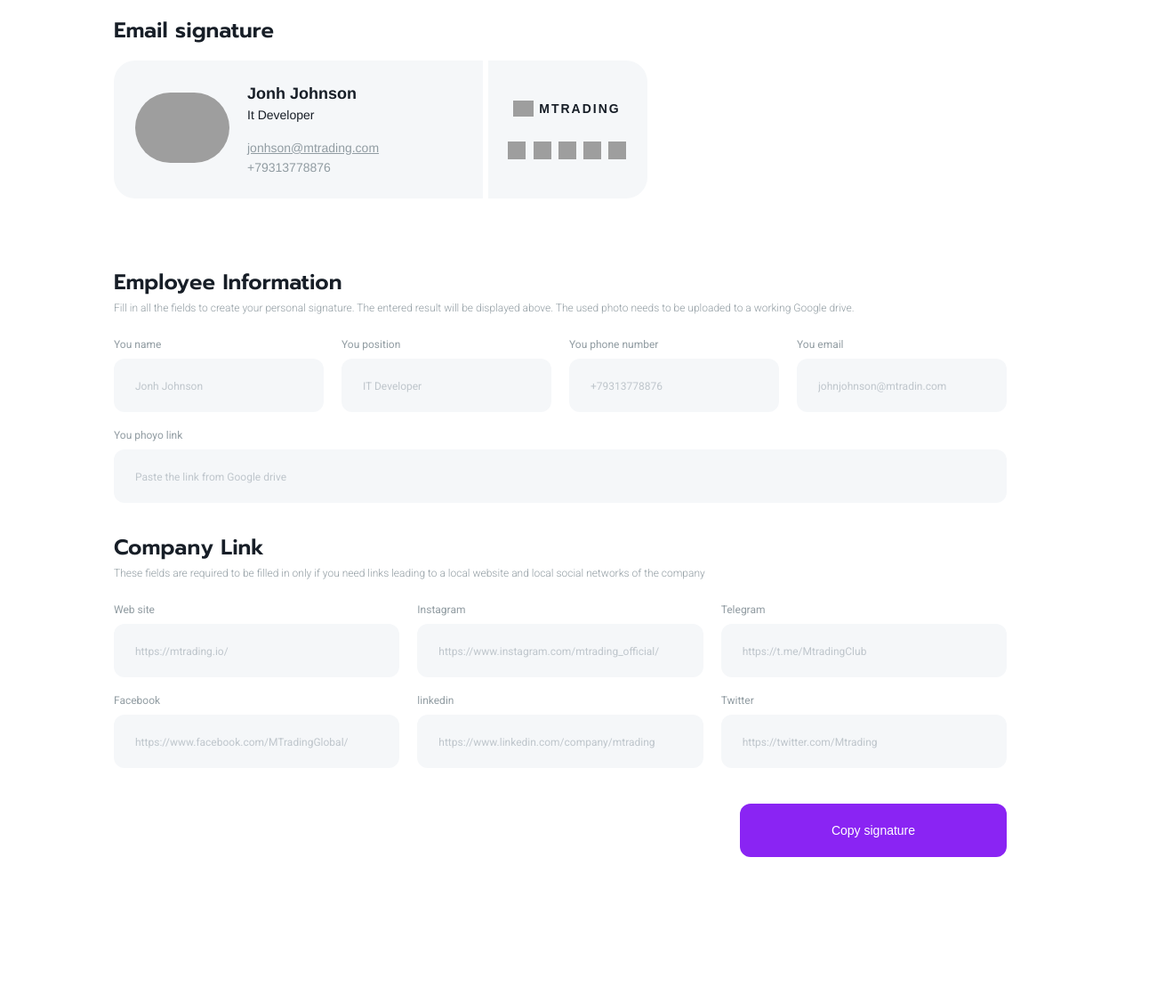
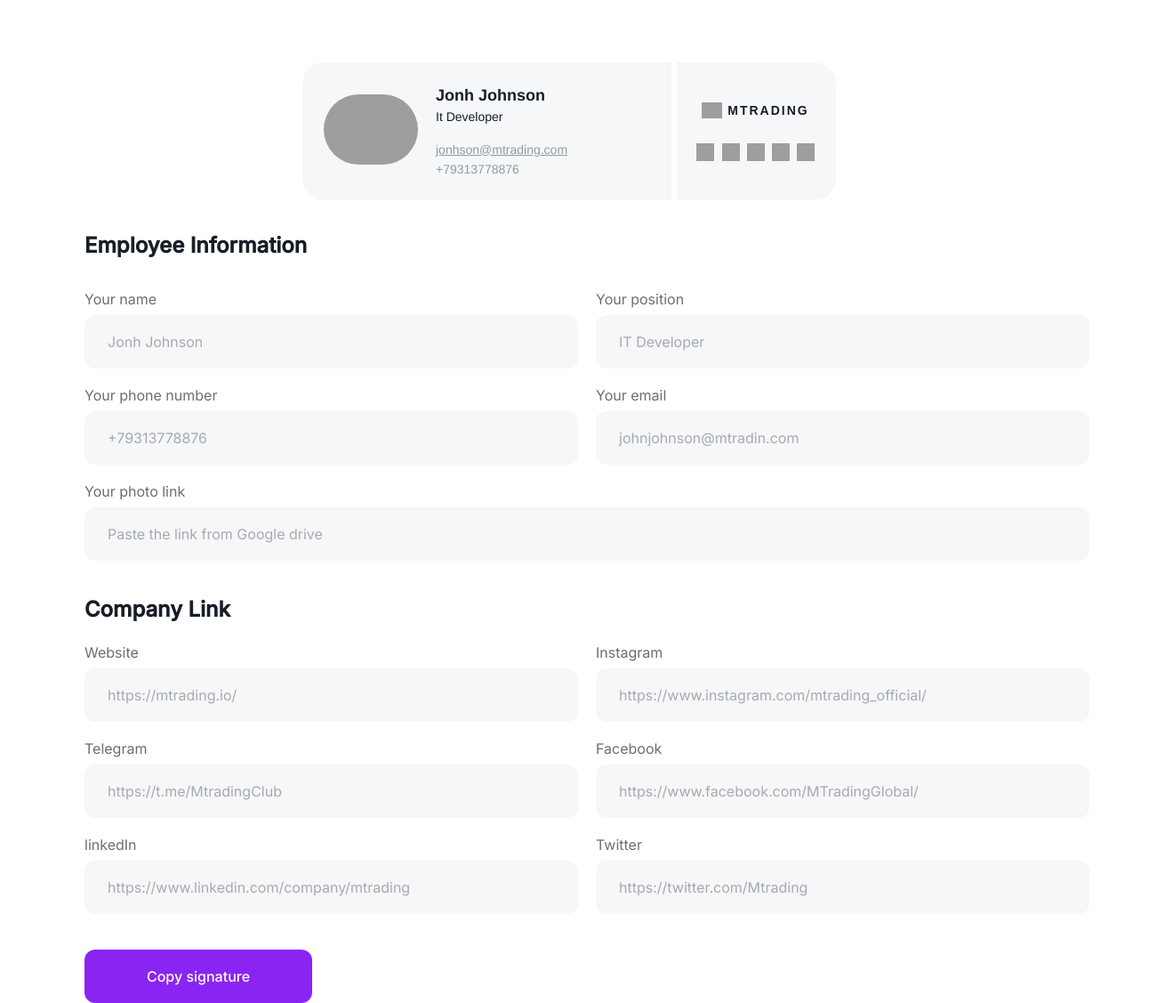
Before and after one commit to FatherofNations/SignatureConstructor, a plain HTML site: page index.html in a window 1280 px wide. Shown: the whole page at 89% size, 1310 px wide, since content can reach past the window. Before the commit the page ends 963 px from the top, so only its background shows below. Drawn offline with nearby package versions, Linux system fonts and the light colour scheme; grey boxes are pictures that could not be loaded.

Commit message:
Update index.html

```diff
--- a/index.html
+++ b/index.html
@@ -1,35 +1,37 @@
 <!DOCTYPE html>
 <head>
     <script src="https://ajax.googleapis.com/ajax/libs/jquery/3.6.1/jquery.min.js"></script>
-    <link rel="preconnect" href="https://fonts.googleapis.com">
-    <link rel="preconnect" href="https://fonts.gstatic.com" crossorigin>
-    <link href="https://fonts.googleapis.com/css2?family=Prompt:wght@600&family=Roboto:wght@300;400&display=swap" rel="stylesheet">
 </head>
 
 <style>
+
+    @import url('https://fonts.googleapis.com/css2?family=Inter:wght@400;500&display=swap');
+
     *, *::before, *::after {
         box-sizing: border-box;
     }
     body{
         margin-top: 80px;
-        width: 80%;
+        width: 100%;
         margin: 0 auto;
     }
 
 
     h1 {
-        font-family: 'Prompt', sans-serif;
+        font-family: 'Inter', sans-serif;
         font-weight: 600;
         font-size: 24px;
+        margin-bottom: 24px;
         color: #171E27;
     }
 
     p {
         margin-top: -12px;
-        font-family: 'Roboto', sans-serif;
-        font-weight: 300;
-        font-size: 12px;
-        color: #919CA2;
+        font-family: 'Inter', sans-serif;
+        font-weight: 400;
+        line-height: 28px;
+        font-size: 16px;
+        color: #54595c;
     }
 
     .info {
@@ -44,10 +46,10 @@
 
     .text-field__label {
         width: 100%;
-        font-family: 'Roboto', sans-serif;
+        font-family: 'Inter', sans-serif;
         font-weight: 400;
-        font-size: 12px;
-        color: #919CA2;
+        font-size: 16px;
+        color: #687074;
     }
 
     .input {
@@ -59,22 +61,25 @@
         background-color: #F5F7F9;
         color: #171E27;
         border-radius: 12px;
-        border: none;
-        font-family: 'Roboto', sans-serif;
+        outline: none;
+        border: 2px solid #919ca200;
+        font-family: 'Inter', sans-serif;
         font-weight: 400;
         font-size: 14px;
+        transition: .3s ease;
    }
 
     .input::placeholder{
-        color:#BFC6CC;
-        font-size: 12px;
+        color:#a6abb0;
+        font-size: 16px;
     }
     .input:hover {
-        outline: 2px solid #919CA2;
+        background-color: #eaecef;
     }
 
     .input:focus {
-        outline: 2px solid #8A24F3;
+        border: 2px solid #8A24F3;
+        background-color: white;
     }
 
     #email {
@@ -89,32 +94,139 @@
     .row {
         flex: 1;
         width: 100%;
-        padding-bottom: 16px;
+        padding-bottom: 20px;
         display: flex;
         flex-direction: row;
     }
 
     .pole {
-        margin-top: 60px;
+        margin-top: 20px;
+        max-width: 1150px;
+        margin-left: auto;
+        margin-right: auto;
+    }
+
+    #sign {
+        display: flex;
+        justify-content: center;
+        flex-direction: column;
+        margin-top: 40px;
+        margin-right: auto;
+        margin-left: auto;
+    }
+
+
+    .signature {
+        display: flex;
+        flex-direction: column;
+        justify-content: center;
+        margin-top: 30px;
+        width: 100%;
+     }
+
+     #button1 {
+        display: none;
+     }
+
+     .sidebar {
+        width: 100%;
+        margin: 0 30px;
+     }
+
+     @media screen and (min-width: 1700px) {
+
+
+        #sign {
+            margin-right: 50px;
+            position: fixed;
+            left: 10% !important;
+            top: 30px;
+        }
+
+     }
+
+    @media screen and (min-width: 1400px) {
+
+        #button {
+            display: none;
+        }
+
+        #button1 {
+            display: block;
+        }
+
+        .signature {
+            display: flex;
+            flex-direction: row;
+            justify-content: center;
+            width: 100%;
+        }
+
+        .row {
+            flex-direction: row;
+        }
+
+        #sign {
+            margin-right: 50px;
+            position: fixed;
+            left: 50px;
+            top: 30px;
+        }
+
+        .sidebar {
+            margin-left: 700px;
+            margin-top: 10px;
+            width: 100%;
+            max-width: 700px;
+        }
+
+
     }
 
     button {
         height: 60px;
-        max-width: 300px;
+        max-width: 256px;
         width: 300px;
         border: none;
+        font-family: 'Inter';
+        font-size: 16px;
+        font-weight: 500;
         background-color: #8A24F3;
         color: #fff;
         border-radius: 12px;
         cursor: pointer;
-        font-size: 14px;
         margin-right: 20px;
+        transition: .3s ease;
+    }
+
+    button:hover {
+        background-color: #6e20bc;
+    }
+
+    .alert {
+        padding: 28px;
+        position: fixed;
+        right: 30px;
+        top: 30px;
+        opacity: 0;
+        transition: 0.45s ease;
+        color: white;
+        background-color: rgb(39, 39, 41);
+        border-radius: 14px;
+        font-family: 'Inter';
+    }
+
+    .alert_active {
+        top: 20px;
+        opacity: 1;
     }
 
 </style>
 
 <body>
-    <div class="signature"> <h1>Email signature</h1>
+    <div class="alert">Signature was successfully copied to clipboard!</div>
+    <div class="signature">
+
         <div id="sign">
                 <table width="600px" height="155px" cellpadding="0" cellspacing="0" border="0px" style="border-radius: 24px; background-color:#F5F7F9; padding: 0px 0px 0px 24px;">
                     <tbody cellpadding="0" cellspacing="0">
@@ -178,37 +290,44 @@
                     </tr>
                     </tbody>
                     </table>
-    </div></div>
+
+                    <button style="margin-top: 40px;" id="button1">Copy signature</button>
+
+                </div>
+
+        <div class="sidebar">
 
             <div class="pole">
             <div class="container">
                 <div class="info">
                 <h1>Employee Information</h1>
-            <p>Fill in all the fields to create your personal signature. The entered result will be displayed above. The used photo needs to be uploaded to a working Google drive.</p>
                 </div>
                 <div class="row">
                         <div class="text-field">
-                <label class="text-field__label">You name</label>
+                            <label class="text-field__label">Your name</label>
                             <input id="name" placeholder="Jonh Johnson" type="text" class="input">
                         </div>
                         <div class="text-field">
-                <label class="text-field__label">You position</label>
+                            <label class="text-field__label">Your position</label>
                             <input id="position" placeholder="IT Developer" type="text" class="input">
-            </div>
-            <div class="text-field">
-                <label class="text-field__label">You phone number</label>
-                <input id="phone" placeholder="+79313778876" type="text" class="input">
-            </div>
-            <div class="text-field">
-                <label class="text-field__label">You email</label>
-                <input id="email" placeholder="johnjohnson@mtradin.com" type="text" class="input">
                         </div>
 
                 </div>
 
                 <div class="row">
                     <div class="text-field">
-                <label class="text-field__label">You phoyo link</label>
+                        <label class="text-field__label">Your phone number</label>
+                        <input id="phone" placeholder="+79313778876" type="text" class="input">
+                    </div>
+                    <div class="text-field">
+                        <label class="text-field__label">Your email</label>
+                        <input id="email" placeholder="johnjohnson@mtradin.com" type="text" class="input">
+                    </div>
+                </div>
+
+                <div class="row">
+                    <div class="text-field">
+                        <label class="text-field__label">Your photo link</label>
                         <input id="photo" placeholder="Paste the link from Google drive" type="text" class="input">
                     </div>
 
@@ -217,23 +336,31 @@
             </div>
             </div>
 
-    <div class="container">
+            <div class="pole">
                 <div class="info">
                 <h1>Company Link</h1>
-            <p>These fields are required to be filled in only if you need links leading to a local website and local social networks of the company</p>
                 </div>
                 <div class="row">
                         <div class="text-field">
-                <label class="text-field__label">Web site</label>
+                            <label class="text-field__label">Website</label>
                             <input id="website" placeholder="https://mtrading.io/" type="text" class="input">
                         </div>
                         <div class="text-field">
                             <label class="text-field__label">Instagram</label>
                             <input id="instagram" placeholder="https://www.instagram.com/mtrading_official/" type="text" class="input">
                         </div>
+                    </div>
+
+
+                <div class="row">
                     <div class="text-field">
                         <label class="text-field__label">Telegram</label>
                         <input id="telegram" placeholder="https://t.me/MtradingClub" type="text" class="input">
+                    </div>
+
+                    <div class="text-field">
+                        <label class="text-field__label">Facebook</label>
+                        <input id="facebook" placeholder="https://www.facebook.com/MTradingGlobal/" type="text" class="input">
                     </div>
 
                 </div>
@@ -241,11 +368,7 @@
                 <div class="row">
 
                     <div class="text-field">
-                <label class="text-field__label">Facebook</label>
-                <input id="facebook" placeholder="https://www.facebook.com/MTradingGlobal/" type="text" class="input">
-            </div>
-            <div class="text-field">
-                <label class="text-field__label">linkedin</label>
+                        <label class="text-field__label">linkedIn</label>
                         <input id="linkedin" placeholder="https://www.linkedin.com/company/mtrading" type="text" class="input">
                     </div>
                     <div class="text-field">
@@ -254,8 +377,15 @@
                     </div>
 
                 </div>
+
             </div>
-            <div align="right" style="margin-top: 24px; width: 100%;"><button id="button">Copy signature</button></div>
+
+            <div class="pole">
+                <button id="button">Copy signature</button>
+            </div>
+
+        </div>
+    </div>
 
     <script>
 
@@ -319,7 +449,7 @@
         console.log($('#sign_Photo').attr("src"));
     });
 
-    $("#button").click(function(){
+    $("button").click(function(){
 
         function select(id) {
             window.getSelection()
@@ -330,7 +460,14 @@
 
         select($("#sign"));
 
-        alert('Signature was successfully copied to clipboard!');
+        $(".alert").addClass('alert_active');
+
+        setTimeout(function(){
+            $(".alert").removeClass('alert_active');
+        }, 5000);
+
+
+        //alert('Signature was successfully copied to clipboard!');
 
     });
 
```
Lines whose indentation alone changed are shown as unchanged.
